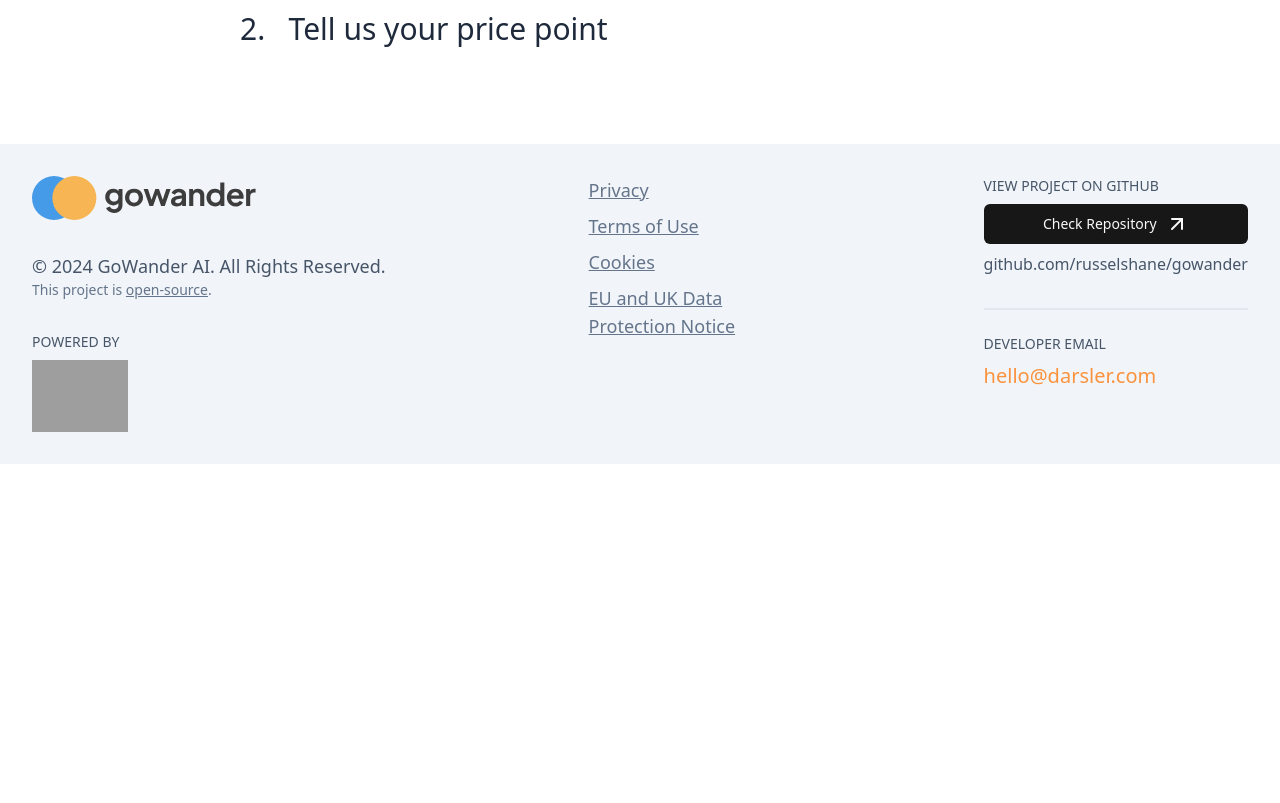
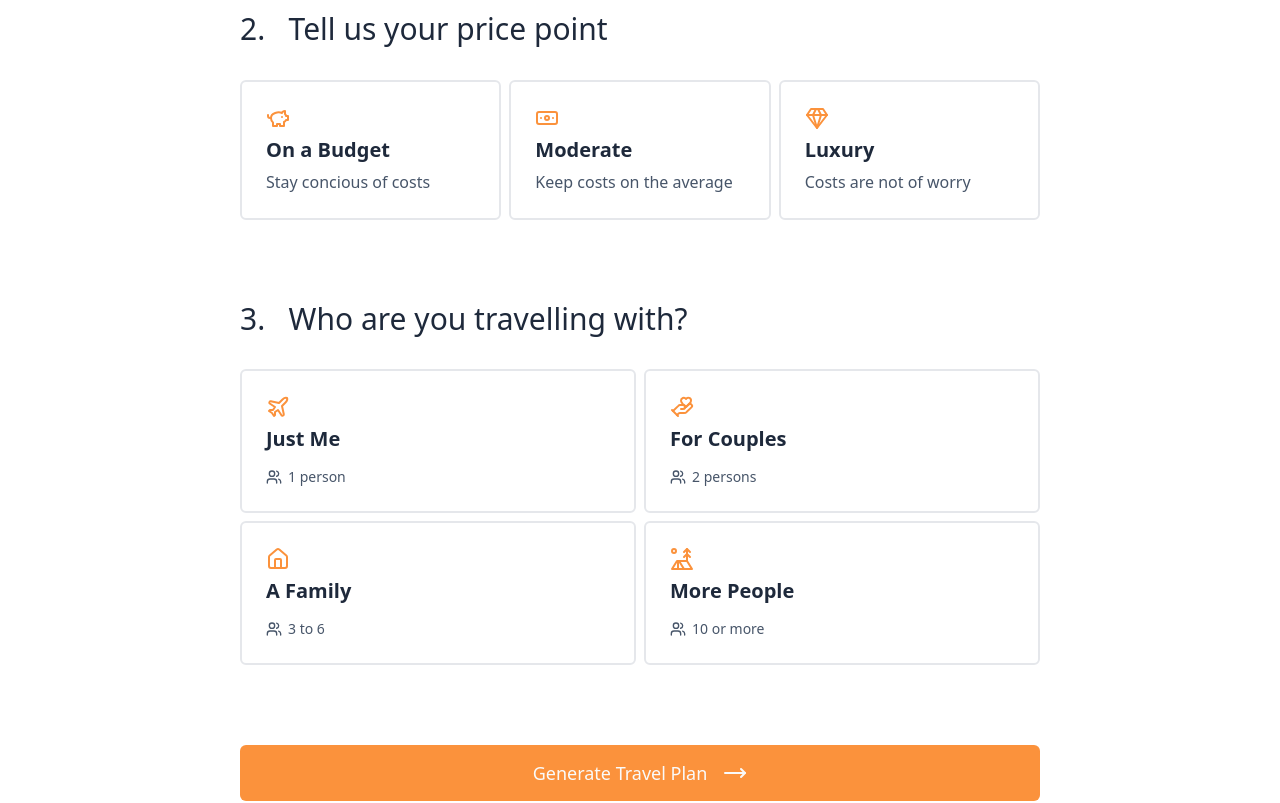
Before and after one commit to russelshane/gowander, a React (Vite) app: page /trip/start in a window 1280 px wide. Shown: the part 820-1623 px from the top of the page. Before the commit the page ends 1284 px from the top, so only its background shows below. Built offline with nearby package versions, Linux system fonts and the light colour scheme; no server answers; grey boxes are pictures that could not be loaded.

Commit message:
chore: adds more preferences to travel planner

```diff
--- /dev/null
+++ b/src/constants/planner-options.tsx
@@ -0,0 +1,61 @@
+import {
+  BanknoteIcon,
+  GemIcon,
+  HandHeartIcon,
+  HouseIcon,
+  PiggyBank,
+  PlaneIcon,
+  TentTreeIcon,
+} from "lucide-react";
+
+export const TravelerTypeList = [
+  {
+    id: 0,
+    title: "Just Me",
+    description: "A sole traveler in exploration",
+    icon: <PlaneIcon className="text-orange-400" />,
+    people: "1 person",
+  },
+  {
+    id: 1,
+    title: "For Couples",
+    description: "Two travelers in tandem",
+    icon: <HandHeartIcon className="text-orange-400" />,
+    people: "2 persons",
+  },
+  {
+    id: 2,
+    title: "A Family",
+    description: "A group of fun loving adventure",
+    icon: <HouseIcon className="text-orange-400" />,
+    people: "3 to 6",
+  },
+  {
+    id: 3,
+    title: "More People",
+    description: "Build new memories with a lot of people",
+    icon: <TentTreeIcon className="text-orange-400" />,
+    people: "10 or more",
+  },
+];
+
+export const TravelerBudgetList = [
+  {
+    id: 0,
+    title: "On a Budget",
+    description: "Stay concious of costs",
+    icon: <PiggyBank className="text-orange-400" />,
+  },
+  {
+    id: 1,
+    title: "Moderate",
+    description: "Keep costs on the average",
+    icon: <BanknoteIcon className="text-orange-400" />,
+  },
+  {
+    id: 2,
+    title: "Luxury",
+    description: "Costs are not of worry",
+    icon: <GemIcon className="text-orange-400" />,
+  },
+];
--- a/src/routes/create-trip/index.tsx
+++ b/src/routes/create-trip/index.tsx
@@ -1,8 +1,13 @@
 /* eslint-disable @typescript-eslint/no-explicit-any */
-import { MapPin } from "lucide-react";
+import { MapPin, MoveRightIcon, UsersIcon } from "lucide-react";
 import { useState } from "react";
 import GooglePlacesAutocomplete from "react-google-places-autocomplete";
 import { Input } from "../../components/ui/input";
+import {
+  TravelerBudgetList,
+  TravelerTypeList,
+} from "../../constants/planner-options";
+import { Button } from "../../components/ui/button";
 
 interface IPlaceResult {
   label: string;
@@ -72,7 +77,50 @@ function CreateTrip() {
             <h2 className="w-full max-w-full md:max-w-md text-3xl font-medium leading-tight text-slate-800">
               2. &nbsp;&nbsp;Tell us your price point
             </h2>
+            <div className="flex flex-col md:grid md:grid-cols-3 gap-2 justify-between">
+              {TravelerBudgetList.map((val, index) => (
+                <div
+                  className="flex flex-col gap-1.5 border-2 rounded-md cursor-pointer p-6 hover:bg-slate-200"
+                  key={index}
+                >
+                  {val.icon}
+                  <h3 className="text-xl font-bold text-slate-800">
+                    {val.title}
+                  </h3>
+                  <p className="text-slate-600">{val.description}</p>
+                </div>
+              ))}
+            </div>
           </div>
+
+          <div className="flex flex-col gap-8 w-full">
+            <h2 className="w-full max-w-full md:max-w-md text-3xl font-medium leading-tight text-slate-800">
+              3. &nbsp;&nbsp;Who are you travelling with?
+            </h2>
+
+            <div className="grid grid-cols-2 gap-2 w-full justify-between">
+              {TravelerTypeList.map((val, index) => (
+                <div
+                  className="flex flex-col gap-1.5 border-2 w-full rounded-md cursor-pointer p-6 hover:bg-slate-200"
+                  key={index}
+                >
+                  {val.icon}
+                  <h3 className="text-xl font-bold text-slate-800">
+                    {val.title}
+                  </h3>
+                  <p className="text-slate-600 mt-2 flex gap-1.5 text-sm items-center">
+                    <UsersIcon size={16} />
+                    {val.people}
+                  </p>
+                </div>
+              ))}
+            </div>
+          </div>
+
+          <Button className="bg-orange-400 text-lg py-7 flex gap-4 items-center">
+            Generate Travel Plan
+            <MoveRightIcon />
+          </Button>
         </section>
       </div>
     </main>
```
